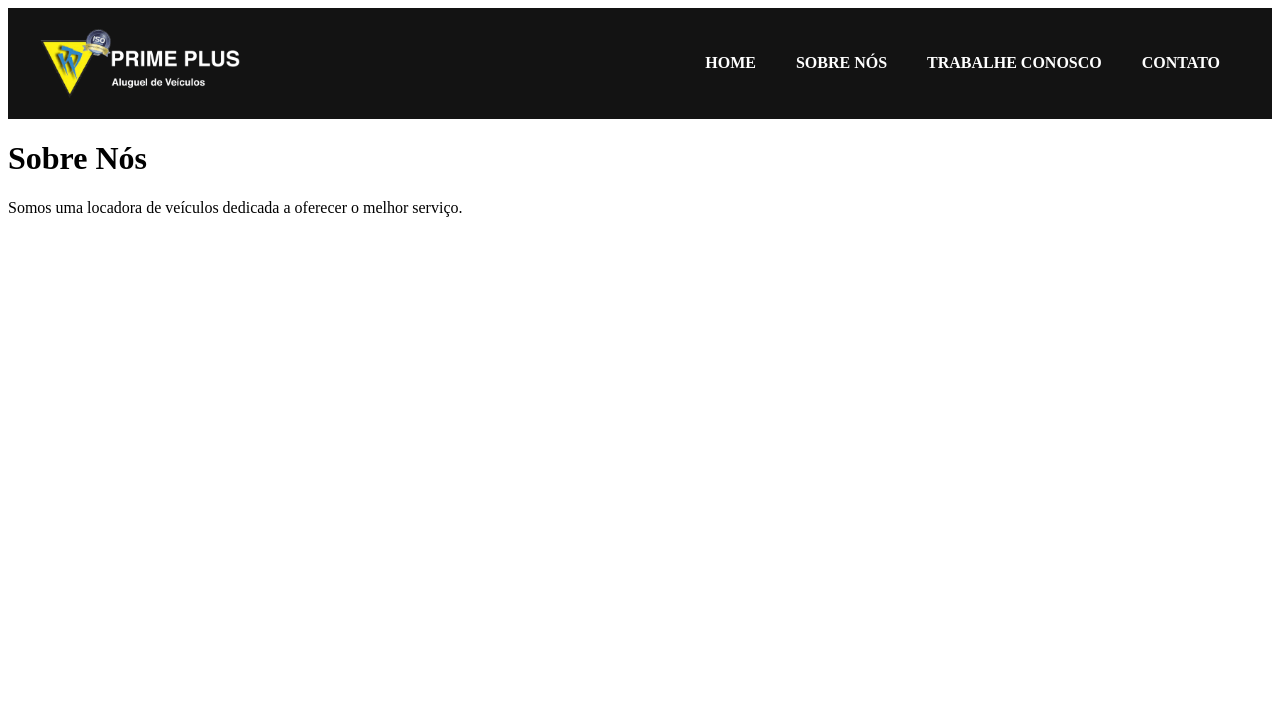
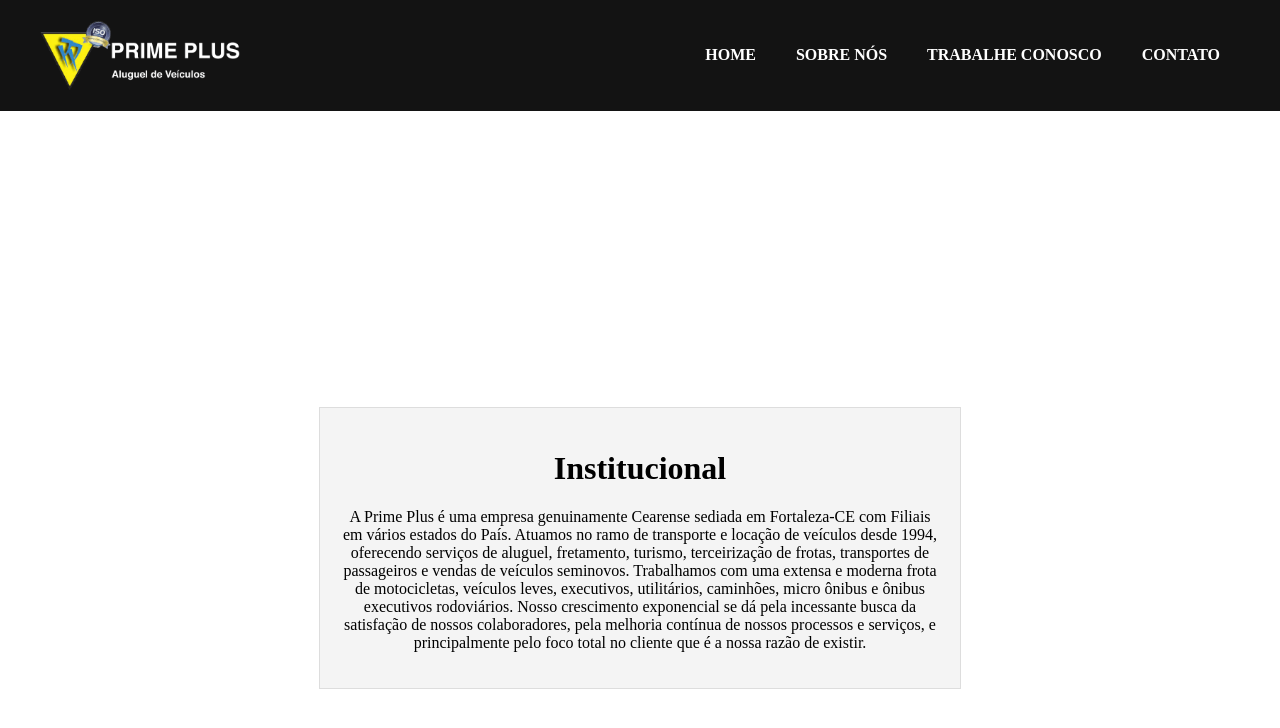
Before and after one commit to PrimePlusLoc/primeplus, a React app: page / in a window 1280 px wide. Both pictures are taken after a click on the item "SOBRE NÓS". Shown: the top 728 px of the page. Built offline with nearby package versions, Linux system fonts and the light colour scheme; the HTML template or start-up script is replaced by a standard one.

Commit message:
feat: ajusta header da página

```diff
--- a/src/App.tsx
+++ b/src/App.tsx
@@ -28,11 +28,14 @@ const App: React.FC = () => {
   return (
     <div className="app-container">
       <Header setActiveTab={setActiveTab} />
-      <TransitionGroup>
-        <CSSTransition key={activeTab} classNames="fade" timeout={300}>
-          {renderContent()}
-        </CSSTransition>
-      </TransitionGroup>
+      <div className="content" style={{ paddingTop: '70px' }}>
+        {/* Adicione o padding superior correspondente à altura do cabeçalho */}
+        <TransitionGroup>
+          <CSSTransition key={activeTab} classNames="fade" timeout={300}>
+            {renderContent()}
+          </CSSTransition>
+        </TransitionGroup>
+      </div>
     </div>
   );
 };
--- a/src/components/About.tsx
+++ b/src/components/About.tsx
@@ -1,10 +1,15 @@
 import React from 'react';
+import '../styles.css';
 
 const About: React.FC = () => {
   return (
-    <div>
-      <h1>Sobre Nós</h1>
-      <p>Somos uma locadora de veículos dedicada a oferecer o melhor serviço.</p>
+    <div className="about-container">
+      <div className="about-box">
+        <h1>Institucional</h1>
+        <p>
+          A Prime Plus é uma empresa genuinamente Cearense sediada em Fortaleza-CE com Filiais em vários estados do País. Atuamos no ramo de transporte e locação de veículos desde 1994, oferecendo serviços de aluguel, fretamento, turismo, terceirização de frotas, transportes de passageiros e vendas de veículos seminovos. Trabalhamos com uma extensa e moderna frota de motocicletas, veículos leves, executivos, utilitários, caminhões, micro ônibus e ônibus executivos rodoviários. Nosso crescimento exponencial se dá pela incessante busca da satisfação de nossos colaboradores, pela melhoria contínua de nossos processos e serviços, e principalmente pelo foco total no cliente que é a nossa razão de existir.
+        </p>
+      </div>
     </div>
   );
 };
--- a/src/components/Careers.tsx
+++ b/src/components/Careers.tsx
@@ -1,12 +1,60 @@
 import React from 'react';
+import '../styles.css';
 
-const Careers: React.FC = () => {
+const Contact: React.FC = () => {
   return (
-    <div>
-      <h1>Trabalhe Conosco</h1>
-      <p>Estamos sempre em busca de novos talentos. Junte-se a nós!</p>
+    <div className="contact-container">
+      <div className="contact-form">
+        <h2>Trabalhe Conosco</h2>
+        <p>Utilize esse formulário para as tirar suas dúvidas, deixar sugestões e/ou fazer alguma reclamação.</p>
+        <p>Nossa equipe irá analisar e assim que possível, entraremos em contato!</p>
+        <form>
+  <div className="form-group">
+    <label htmlFor="name">Seu Nome</label>
+    <input type="text" id="name" name="name" />
+  </div>
+  <div className="form-group">
+    <label htmlFor="email">Seu Email</label>
+    <input type="email" id="email" name="email" />
+  </div>
+  <div className="form-group">
+    <label htmlFor="phone">Seu Telefone</label>
+    <input type="tel" id="phone" name="phone" />
+  </div>
+  <div className="form-group-flex">
+    <div className="form-group">
+      <label htmlFor="city">Cidade</label>
+      <input type="text" id="city" name="city" />
     </div>
+    <div className="form-group">
+      <label htmlFor="state">Estado</label>
+      <input type="text" id="state" name="state" />
+    </div>
+  </div>
+  <div className="form-group">
+    <label htmlFor="address">Endereço</label>
+    <input type="text" id="address" name="address" />
+  </div>
+  <div className="form-group">
+    <label htmlFor="subject">Assunto: </label>
+    <select id="subject" name="subject">
+      <option value="Opção 1">Locação simples</option>
+      <option value="Opção 2">Locação frota</option>
+      <option value="Opção 3">Reclamação/Sugestão</option>
+      <option value="Opção 4">Dúvida</option>
+      <option value="Opção 5">Elogio</option>
+    </select>
+  </div>
+  <div className="form-group">
+    <label htmlFor="message">Mensagem</label>
+    <textarea id="message" name="message"></textarea>
+  </div>
+  <button type="submit">Enviar</button>
+</form>
+      </div>
+      </div>
+
   );
 };
 
-export default Careers;
+export default Contact;
--- a/src/styles.css
+++ b/src/styles.css
@@ -1,10 +1,18 @@
+body {
+  padding-top: 70px; /* Ajuste conforme a altura do cabeçalho */
+}
+
 /* Header styles */
 .header {
+  position: fixed; /* Define o cabeçalho como fixo */
+  top: 0; /* Posiciona o cabeçalho no topo da página */
+  left: 0; /* Posiciona o cabeçalho no canto superior esquerdo */
+  width: 100%; /* Define a largura do cabeçalho como 100% da largura da janela do navegador */
   background-color: #000000ec;
   padding: 10px 0;
-  width: 100%; /* Definindo a largura do cabeçalho como 100% da largura disponível */
 }
 
+/* Estilos de conteúdo */
 .header-content {
   display: flex;
   align-items: center;
@@ -144,3 +152,19 @@ button[type="submit"]:hover {
 .form-group-flex .form-group:last-child {
   margin-right: 0;
 }
+
+.about-container {
+  display: flex;
+  justify-content: center;
+  align-items: center;
+  height: 100vh; /* Isso centralizará a caixa verticalmente */
+}
+
+.about-box {
+  background-color: #f4f4f4; /* Cor de fundo da caixa */
+  border: 1px solid #ddd; /* Borda da caixa */
+  padding: 20px; /* Espaçamento interno */
+  width: 80%; /* Largura da caixa */
+  max-width: 600px; /* Largura máxima da caixa */
+  text-align: center; /* Centralizar o texto */
+}
```
